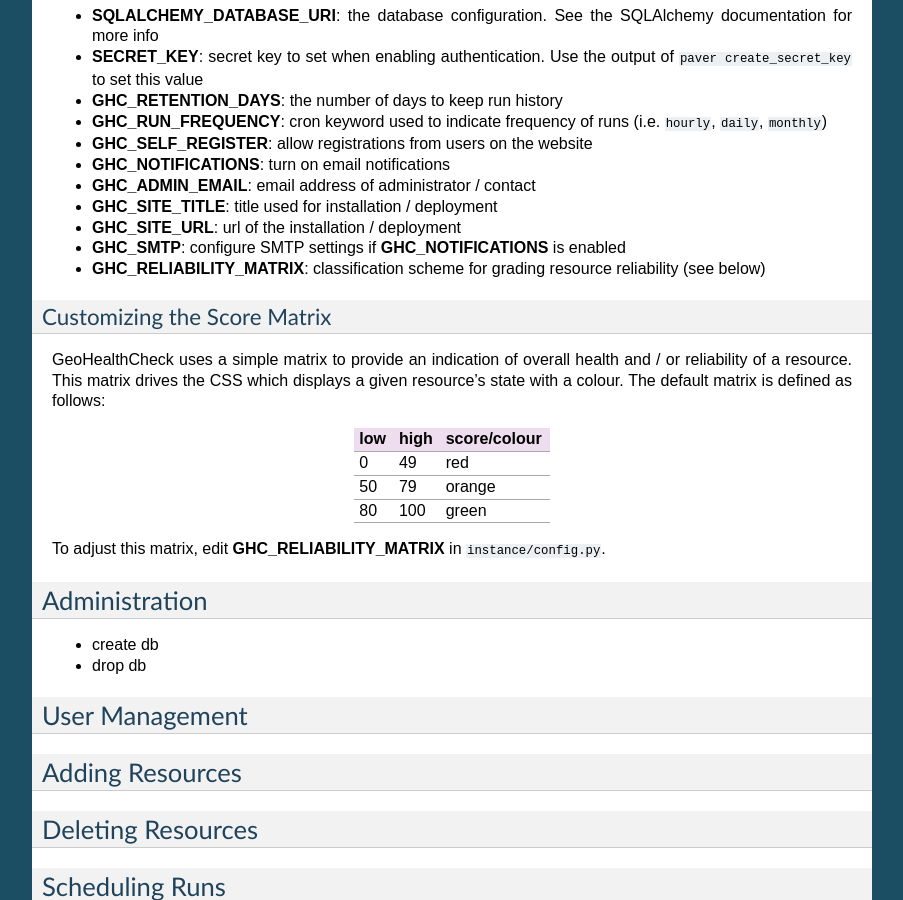
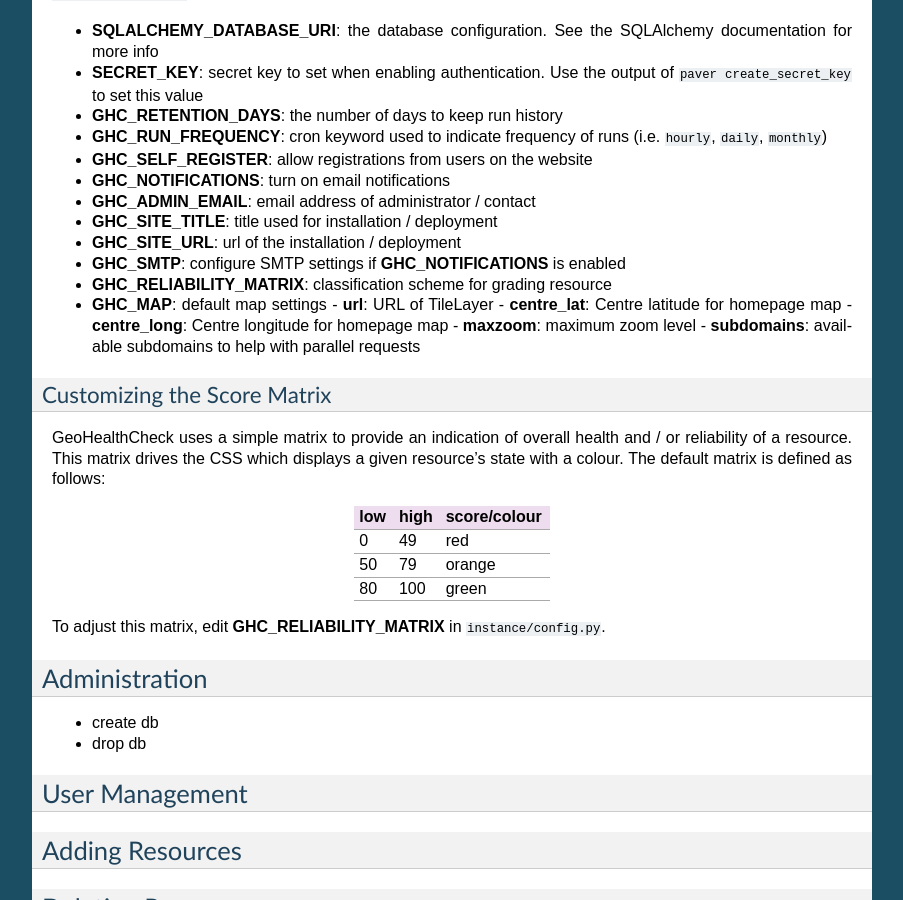
Before and after one commit to geopython/GeoHealthCheck, a Sphinx documentation site: the page built from docs/index.rst, in a window 1280 px wide and 900 px high, scrolled down 1822 px. Shown: the whole window, without its empty margins (198-1101 px from the left). Built offline with Sphinx 7.4.7, drawn with Linux system fonts in a browser that asks for light colours; some of the changed text lies outside the part shown.

Commit message:
add support for map configuration settings (#27)

```diff
--- a/docs/index.rst
+++ b/docs/index.rst
@@ -54,6 +54,7 @@
   # - GHC_SITE_TITLE
   # - GHC_SITE_URL
   # - GHC_SMTP  # if GHC_NOTIFICATIONS is enabled
+  # - GHC_MAP  # or use default settings
 
   # init database
   python GeoHealthCheck/models.py create
@@ -129,7 +130,12 @@
 - **GHC_SITE_URL**: url of the installation / deployment
 - **GHC_SMTP**:  configure SMTP settings if **GHC_NOTIFICATIONS** is enabled
 - **GHC_RELIABILITY_MATRIX**: classification scheme for grading resource
-  reliability (see below)
+- **GHC_MAP**: default map settings
+  - **url**: URL of TileLayer
+  - **centre_lat**: Centre latitude for homepage map
+  - **centre_long**: Centre longitude for homepage map
+  - **maxzoom**: maximum zoom level
+  - **subdomains**: available subdomains to help with parallel requests
 
 Customizing the Score Matrix
 ^^^^^^^^^^^^^^^^^^^^^^^^^^^^
```
Also changed, not shown: README.md (+1 -0 lines), 3 other files.
